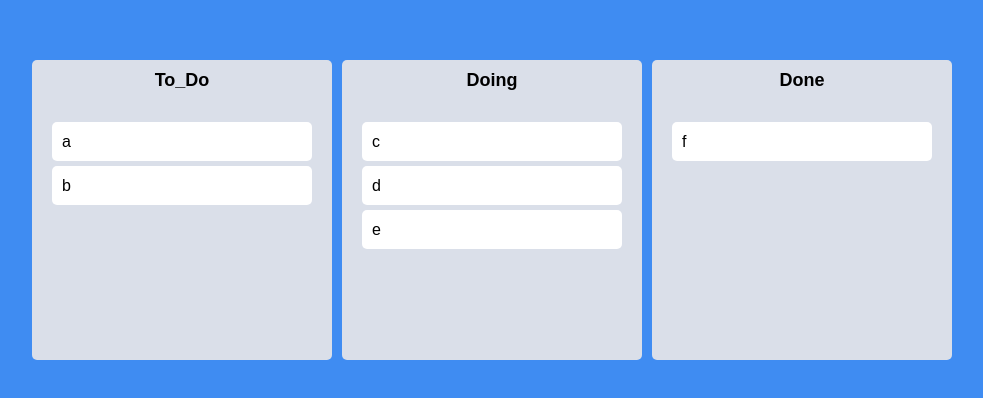
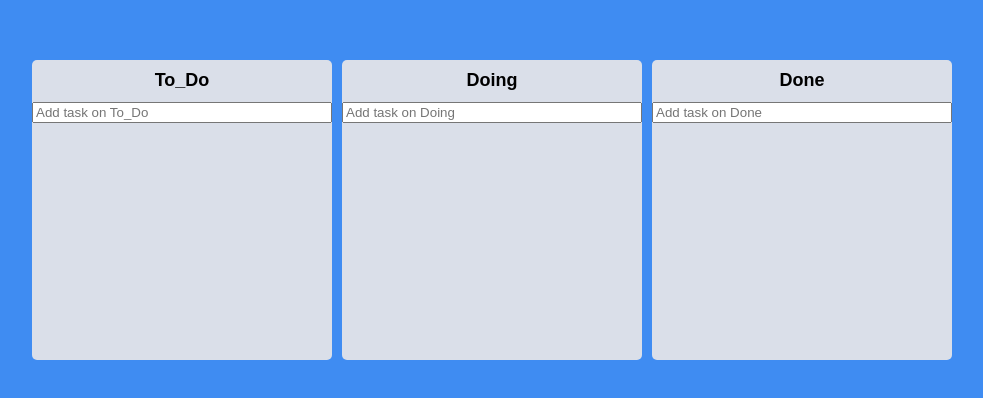
Before and after one commit to whynotBb/nomad-trello, a React (Create React App) app: page / in a window 1280 px wide. Shown: the part 190-588 px from the top of the page, without its empty margins (268-1251 px from the left). Built offline with nearby package versions, Linux system fonts and the light colour scheme.

Commit message:
todo > object 구조변경

```diff
--- a/src/Components/Board.tsx
+++ b/src/Components/Board.tsx
@@ -1,7 +1,9 @@
 import React from "react";
+import { useForm } from "react-hook-form";
 import { Droppable } from "react-beautiful-dnd";
 import DragabbleCard from "./DragabbleCard.tsx";
 import styled from "styled-components";
+import { ITodo } from "../atom.js";
 
 const Wrapper = styled.div`
   width: 300px;
@@ -36,13 +38,34 @@
   padding: 20px;
 `;
 interface IBoardProps {
-  toDos: string[];
+  toDos: ITodo[];
   boardId: string;
 }
+
+const Form = styled.form`
+  width: 100%;
+  input {
+    width: 100%;
+  }
+`;
+interface IForm {
+  toDo: string;
+}
 function Board({ toDos, boardId }: IBoardProps) {
+  const { register, setValue, handleSubmit } = useForm<IForm>();
+  const onValid = (toDo: IForm) => {
+    setValue("toDo", "");
+  };
   return (
     <Wrapper>
       <Title>{boardId}</Title>
+      <Form onSubmit={handleSubmit(onValid)}>
+        <input
+          {...register("toDo", { required: true })}
+          type="text"
+          placeholder={`Add task on ${boardId} `}
+        />
+      </Form>
       <Droppable droppableId={boardId}>
         {(magic, info) => (
           <Area
@@ -53,9 +76,10 @@
           >
             {toDos.map((toDo, index) => (
               <DragabbleCard
-                key={toDo}
-                toDo={toDo}
+                key={toDo.id}
                 index={index}
+                toDoId={toDo.id}
+                toDoText={toDo.text}
               ></DragabbleCard>
             ))}
             {magic.placeholder}
--- a/src/Components/DragabbleCard.tsx
+++ b/src/Components/DragabbleCard.tsx
@@ -12,12 +12,13 @@
 `;
 
 interface IDragabbleCardProps {
-  toDo: string;
+  toDoId: number;
+  toDoText: string;
   index: number;
 }
-function DragabbleCard({ index, toDo }: IDragabbleCardProps) {
+function DragabbleCard({ index, toDoId, toDoText }: IDragabbleCardProps) {
   return (
-    <Draggable key={toDo} draggableId={toDo} index={index}>
+    <Draggable key={toDoId} draggableId={toDoId + ""} index={index}>
       {(magic, snapshot) => (
         <Card
           isDragging={snapshot.isDragging}
@@ -25,7 +26,7 @@
           {...magic.draggableProps}
           {...magic.dragHandleProps}
         >
-          {toDo}
+          {toDoId}
         </Card>
       )}
     </Draggable>
--- a/src/atom.tsx
+++ b/src/atom.tsx
@@ -1,13 +1,18 @@
 import { atom, selector } from "recoil";
+
+export interface ITodo {
+  id: number;
+  text: string;
+}
 interface IToDoState {
-  [key: string]: string[];
+  [key: string]: ITodo[];
 }
 
 export const toDoState = atom<IToDoState>({
   key: "toDo",
   default: {
-    To_Do: ["a", "b"],
-    Doing: ["c", "d", "e"],
-    Done: ["f"],
+    To_Do: [],
+    Doing: [],
+    Done: [],
   },
 });
```
Also changed, not shown: 1 other file (tests, documents, lock files or other folders).
